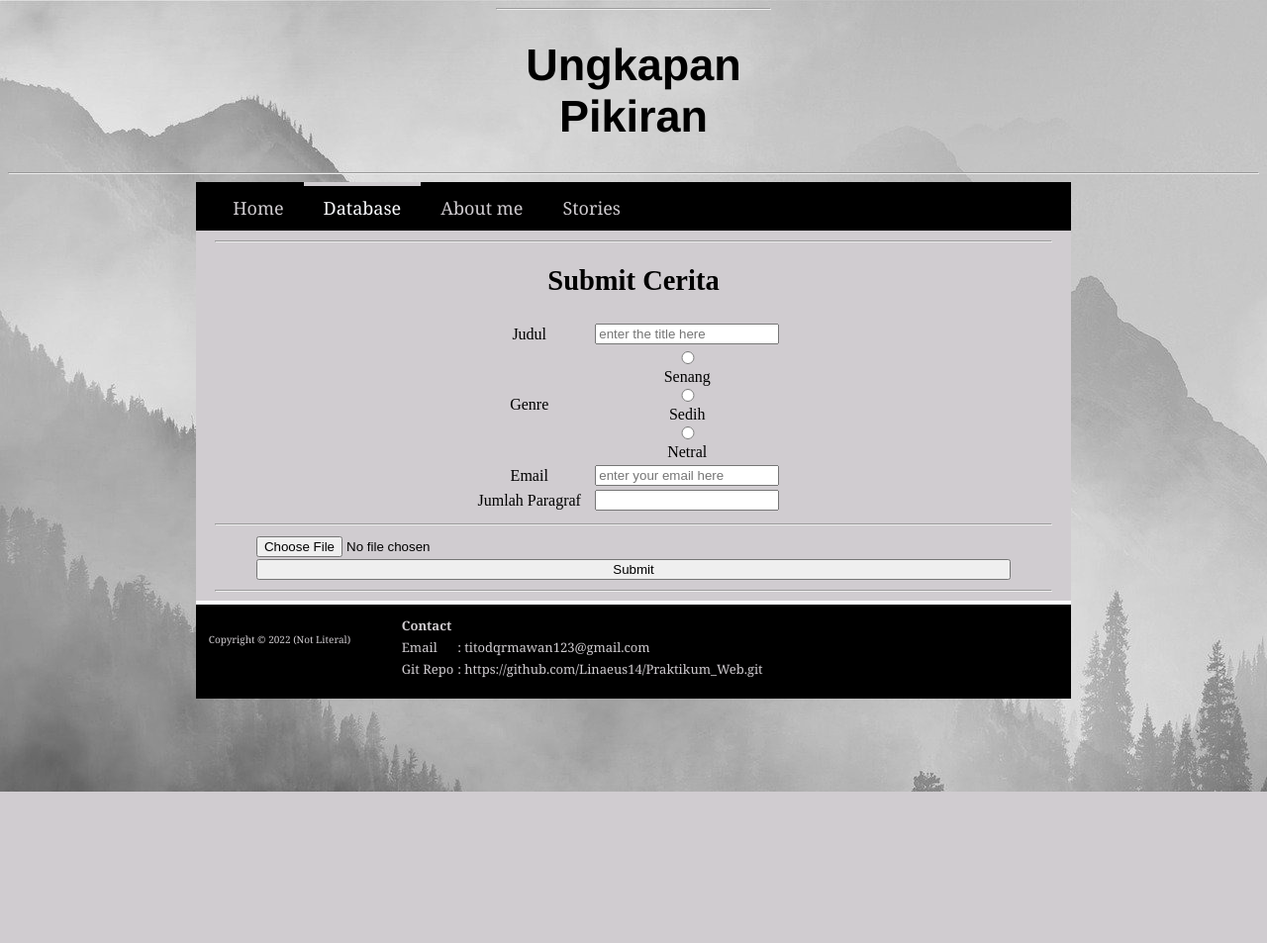
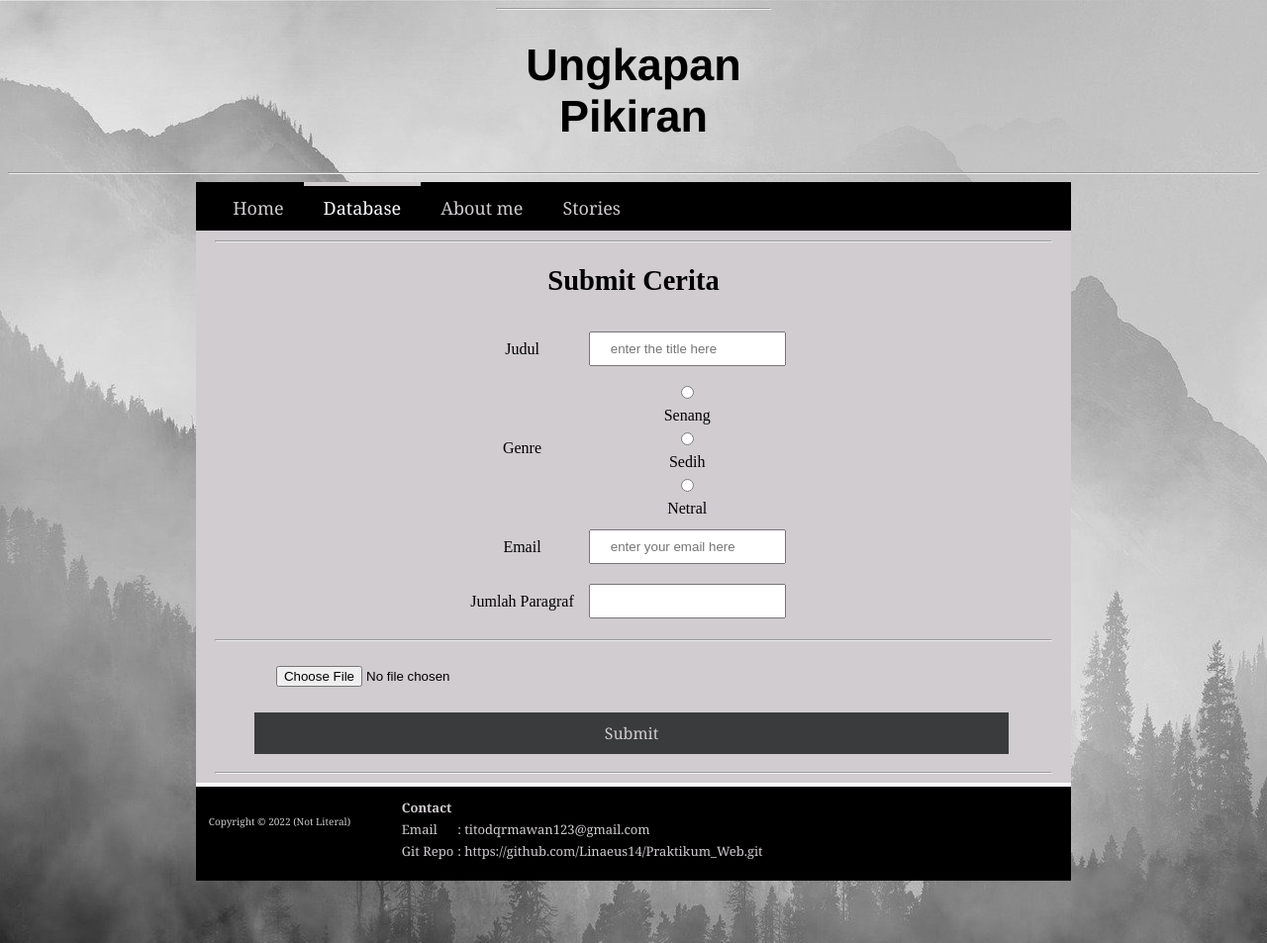
Before and after one commit to Linaeus14/Praktikum_Web, a PHP site: page /page/add_db.php in a window 1280 px wide. Shown: the whole page at 99% size. Before the commit the page ends 800 px from the top, so only its background shows below. Run offline with PHP 8.4, Linux system fonts and the light colour scheme.

Commit message:
posttest5

```diff
--- a/posttest5/page/add_db.php
+++ b/posttest5/page/add_db.php
@@ -25,9 +25,9 @@
             <tr>
                 <td> Genre </td>
                 <td>
-                    <input type="radio" name="genre" value="sedih" required> Senang
-                    <input type="radio" name="genre" value="senang" required> Sedih
-                    <input type="radio" name="genre" value="netral" required> Netral
+                    <input type="radio" name="genre" value="sedih" required> Senang </input>
+                    <input type="radio" name="genre" value="senang" required> Sedih </input>
+                    <input type="radio" name="genre" value="netral" required> Netral </input>
                 </td>
             </tr>
             <tr>
--- a/posttest5/style/index.css
+++ b/posttest5/style/index.css
@@ -115,16 +115,41 @@ main {
  #dataview tr:nth-child(odd) {
   background-color: #f5f5f5;
  }
- #dataview tr td button a{
+ #dataview tr td{
   color: #3a3b3c;
   font-weight: normal;
+ }
+ #dataview button{
+  color: #d0ccd0;
  }
  main input {
   width: 90%;
   box-sizing: border-box;
  }
+ main button{
+  display: inline-block;
+  margin-top: 4px;
+  margin-right: 4px;
+  color: #d0ccd0;
+  background-color: #3a3b3c;
+  text-align: center;
+  padding: 10px 20px;
+  font-family: Georgia, 'Times New Roman', Times, serif;
+  border: none;
+  font-size: 16px;
+  text-decoration: none;
+ }
  main button a{
   text-decoration: none;
+  color: #d0ccd0;
+ }
+ main button:hover {
+  background-color: black;
+ }
+ input {
+  padding: 8px 20px;
+  margin: 8px 0;
+  box-sizing: border-box;
  }
  input[type=text] {
   transition: width 0.4s ease-in-out;
@@ -132,11 +157,32 @@ main {
  input[type=text]:focus {
   width: 100%;
  }
+ input[type=radio] {
+  position: relative;
+  display: inline-block;
+  border: 2px solid #3a3b3c;
+ }
  input[type=email] {
   transition: width 0.4s ease-in-out;
  }
  input[type=email]:focus {
   width: 100%;
+ }
+ input[type=submit] {
+  display: inline-block;
+  margin-top: 10px;
+  margin-right: 4px;
+  color: #d0ccd0;
+  background-color: #3a3b3c;
+  text-align: center;
+  padding: 10px 20px;
+  font-family: Georgia, 'Times New Roman', Times, serif;
+  border: none;
+  font-size: 16px;
+  text-decoration: none;
+ }
+ input[type=submit]:hover {
+  background-color: black;
  }
  main article{
   text-align: justify;
```
